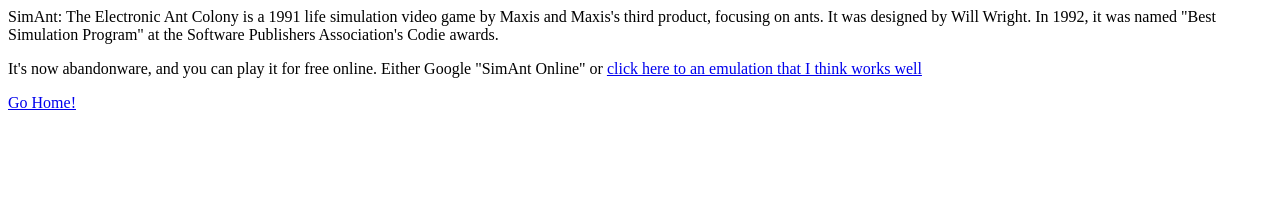
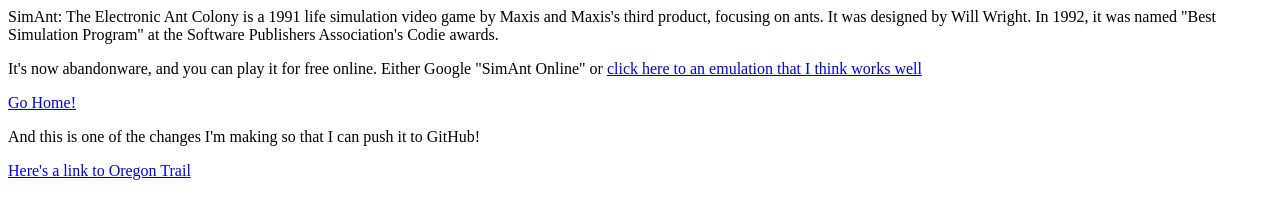
Before and after one commit to mrevanwallach/mrevanwallach.github.io, a plain HTML site: page about.html in a window 1280 px wide. Drawn offline with Linux system fonts and the light colour scheme.

Commit message:
Update about.html

```diff
--- a/about.html
+++ b/about.html
@@ -11,5 +11,9 @@
         <p>It's now abandonware, and you can play it for free online. Either Google "SimAnt Online" or <a href=https://playclassic.games/game/play-simant-the-electronic-ant-colony-online/play/>click here to an emulation that I think works well</a></p>
 
         <p><a href="index.html">Go Home!</a> </p>
+
+        <p>And this is one of the changes I'm making so that I can push it to GitHub!</p>
+
+        <p><a href="https://playclassic.games/game/play-the-oregon-trail-1-2-online/play/">Here's a link to Oregon Trail<a></p>
 </body>
 </html>
```
